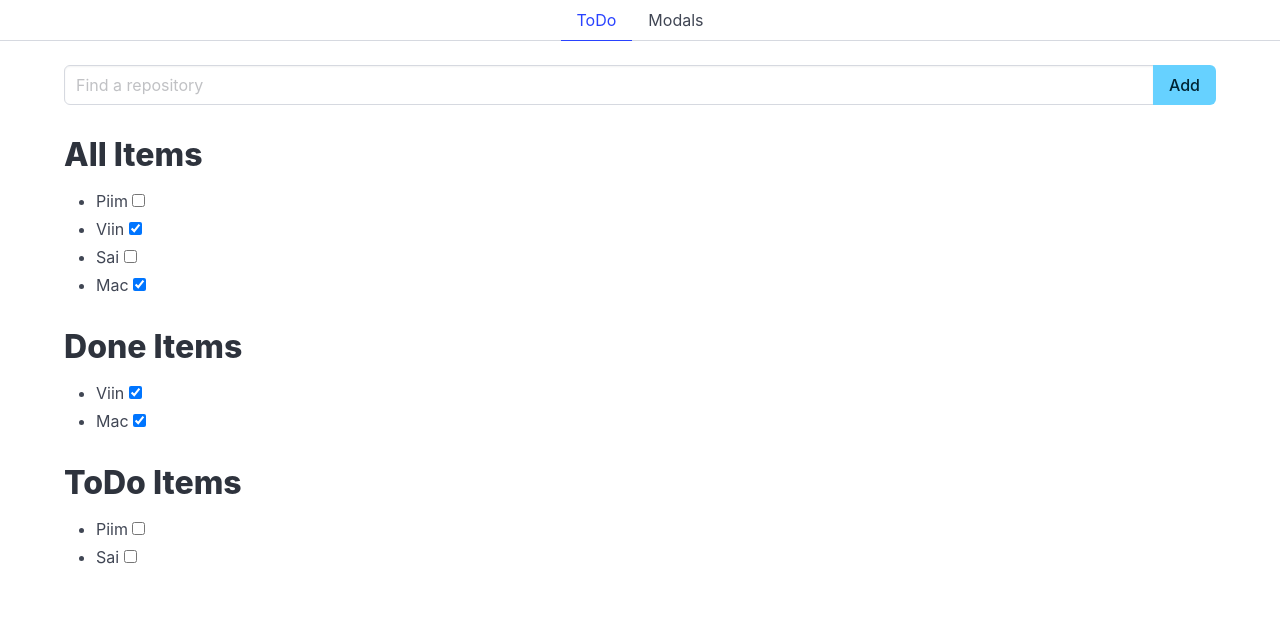
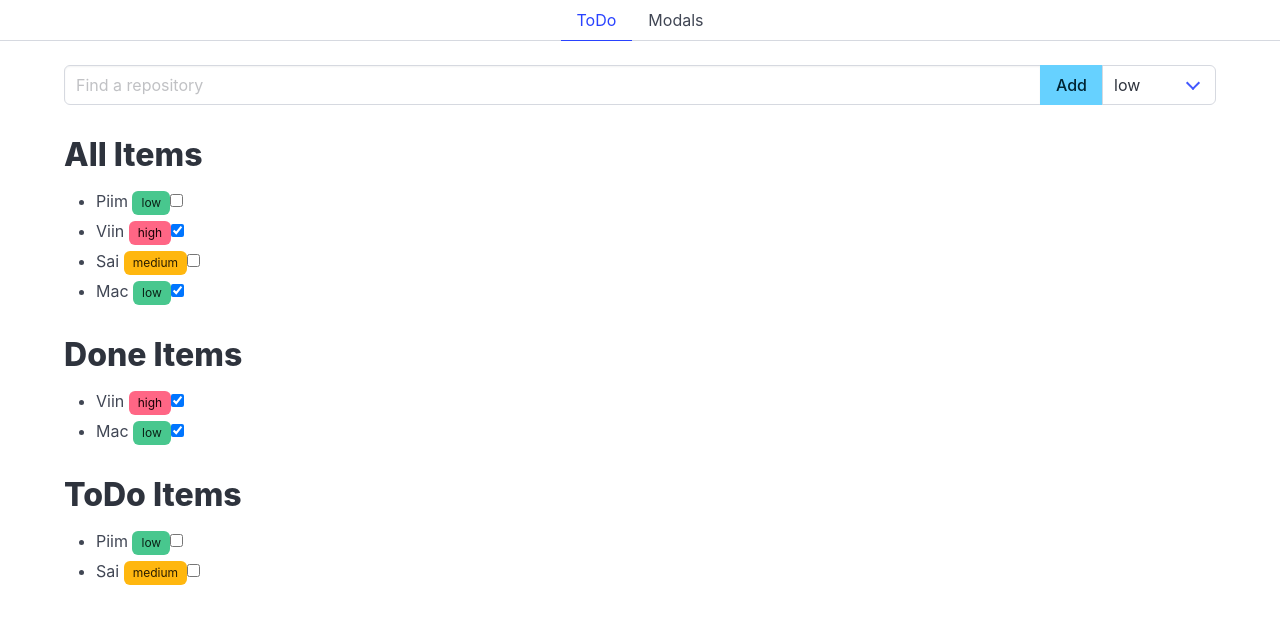
Before and after one commit to ArtjomLugovets/learnfront, a Vue app: page / in a window 1280 px wide. Shown: the top 624 px of the page. Built offline with nearby package versions, Linux system fonts and the light colour scheme.

Commit message:
Add item importance

```diff
--- a/src/components/ItemList.vue
+++ b/src/components/ItemList.vue
@@ -4,9 +4,19 @@ defineProps(['items', 'title']);
 
 <template>
     <h1>{{ title }}</h1>
+
     <ul>
       <li v-for="item in items" :key="item.id">
         {{ item.text }}
+
+        <span class="tag" :class="{
+          'is-success': item.importance === 'low',
+          'is-warning': item.importance === 'medium',
+          'is-danger': item.importance === 'high'
+        }">
+          {{ item.importance }}
+        </span>
+
         <input type="checkbox" v-model="item.isDone">
       </li>
     </ul>
--- a/src/pages/ToDo.vue
+++ b/src/pages/ToDo.vue
@@ -3,16 +3,22 @@ import { computed, ref } from 'vue';
 import ItemList from '../components/ItemList.vue';
 let i = 0;
 let items = ref([
-  {id:i++, text:'Piim', isDone: false},
-  {id:i++, text:'Viin', isDone: true},
-  {id:i++, text:'Sai', isDone: false},
-  {id:i++, text:'Mac', isDone: true},
+  {id:i++, text:'Piim', isDone: false, importance: 'low'},
+  {id:i++, text:'Viin', isDone: true, importance: 'high'},
+  {id:i++, text:'Sai', isDone: false, importance: 'medium'},
+  {id:i++, text:'Mac', isDone: true, importance: 'low'},
 ]);
 let newItem = ref('');
+let newImportance = ref('low');
 
-function add(){
+function  add(){
   if(newItem.value.trim() !== '') {
-    items.value.push({id:i++, text: newItem.value.trim(), isDone: false});
+    items.value.push({
+      id:i++,
+      text: newItem.value.trim(),
+      isDone: false,
+      importance: newImportance.value
+    });
   }
   newItem.value = '';
 }
@@ -27,11 +33,23 @@ let toDoItems = computed(() => items.value.filter(item => !item.isDone));
         <div class="control is-expanded">
             <input @keydown.enter="add" v-model="newItem" class="input" type="text" placeholder="Find a repository">
         </div>
+
         <div class="control">
             <button @click="add" class="button is-info">
                 Add
             </button>
         </div>
+
+        <div class="control">
+          <div class="select">
+            <select v-model="newImportance">
+              <option value="low">low</option>
+              <option value="medium">medium</option>
+              <option value="high">high</option>
+            </select>
+          </div>
+        </div>
+
     </div>
     <ItemList :items="items" title="All Items"></ItemList>
     <ItemList :items="doneItems" title="Done Items"></ItemList>
```
